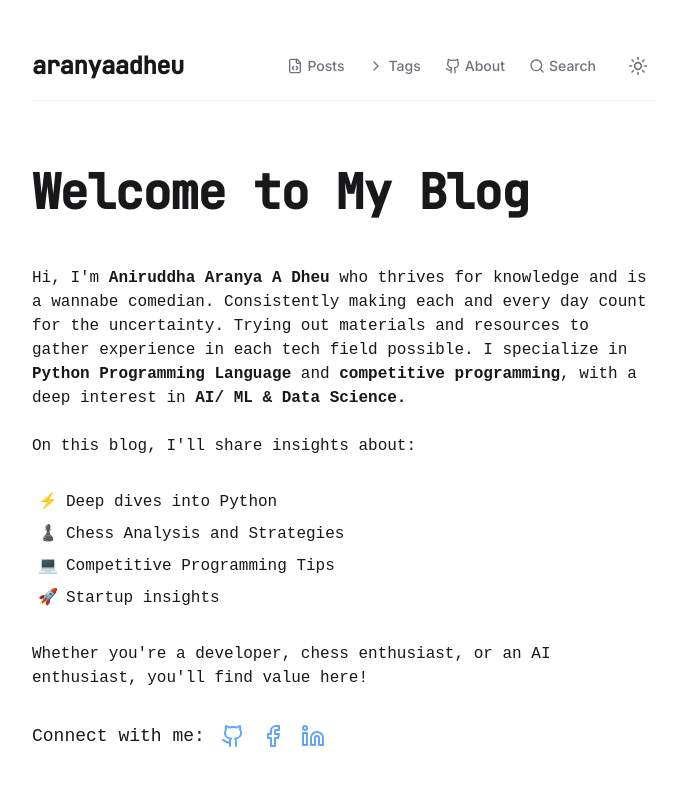
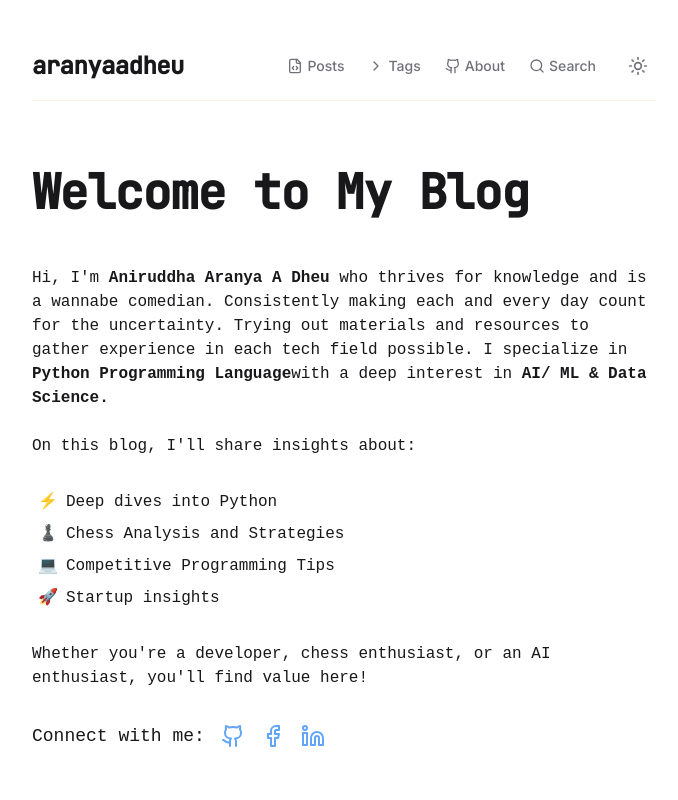
Before and after one commit to aranyaadheu/aranyaadheu.vercel.app, a Next.js app: page / in a window 1280 px wide. Shown: the top 800 px of the page, without its empty margins (296-974 px from the left). Built offline with nearby package versions, Linux system fonts and the light colour scheme; a web font is replaced by a local one.

Commit message:
slightly change on homepage.

```diff
--- a/app/page.tsx
+++ b/app/page.tsx
@@ -50,7 +50,7 @@
           Consistently making each and every day count for the uncertainty.
           Trying out materials and resources to gather experience in each tech field possible.
 
-          I specialize in <span style={{fontWeight: 900}} className="font-black">Python Programming Language</span> and <span style={{fontWeight: 900}} className="font-black">competitive programming</span>,
+          I specialize in <span style={{fontWeight: 900}} className="font-black">Python Programming Language</span>
           with a deep interest in <span style={{fontWeight: 900}} className="font-black">AI/ ML & Data Science.</span>
         </motion.p>
 
```
